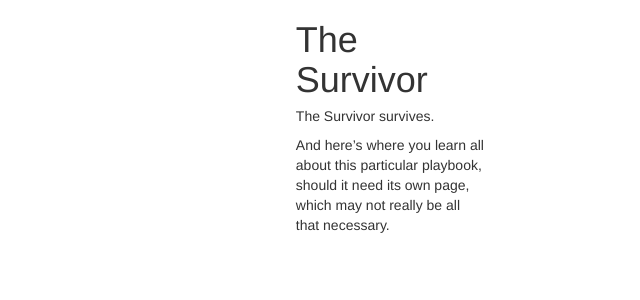
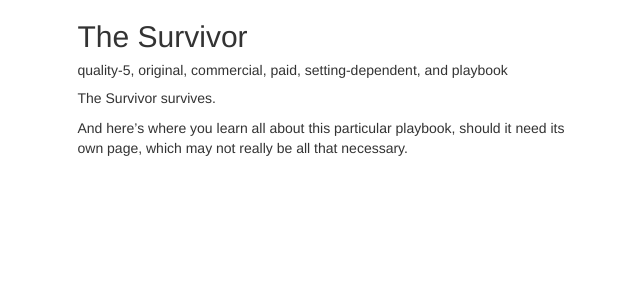
Before and after one commit to exposit/dw-playbooks, a Jekyll site: the page built from _posts/2018-01-10-the-survivor.md, in a window 1280 px wide. Shown: the top 300 px of the page, without its empty margins (250-890 px from the left). Built offline with Jekyll 4.4.1, drawn with Linux system fonts in a browser that asks for light colours; nearby versions of some CDN libraries.

Commit message:
fixing up the entry page a little

```diff
--- a/_layouts/default.html
+++ b/_layouts/default.html
@@ -3,7 +3,7 @@
 
   {% include head.html %}
 
-    <body style>
+    <body>
 
     {{ content }}
 
--- a/_layouts/entry.html
+++ b/_layouts/entry.html
@@ -1,15 +1,18 @@
 ---
 layout: default
 ---
+
 <div class="post">
 
   <div class="row">
-      <div class="col-md-2 col-md-offset-5">
+      <div class="col-md-5 col-lg-offset-3">
 
         <header class="post-header">
-          <h1 class="post-title">{{ page.title }}</h1>
-          <h5 class="post-description">{{ page.description }}</h5>
+          <h2 class="post-title">{{ page.title }}</h2>
+          <h5 class="post-tags">{{ page.tags | array_to_sentence_string }}</h5>
         </header>
+
+        <p class="post-description">{{ page.description }}</p>
 
         <article class="post-content">
           {{ content }}
--- a/_posts/2018-01-10-the-survivor.md
+++ b/_posts/2018-01-10-the-survivor.md
@@ -15,7 +15,7 @@ tags:
 - original
 - commercial
 - paid
-- setting-dependant
+- setting-dependent
 - playbook
 ---
 
```
